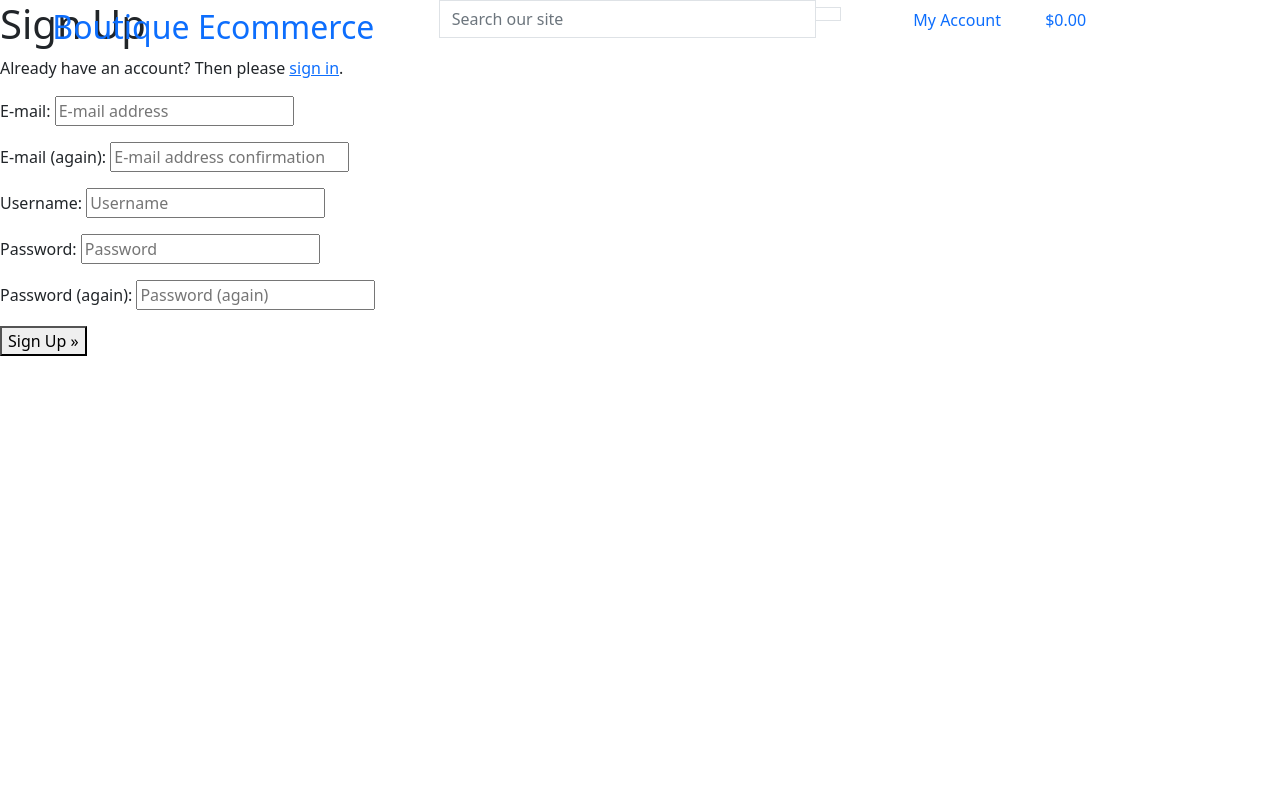
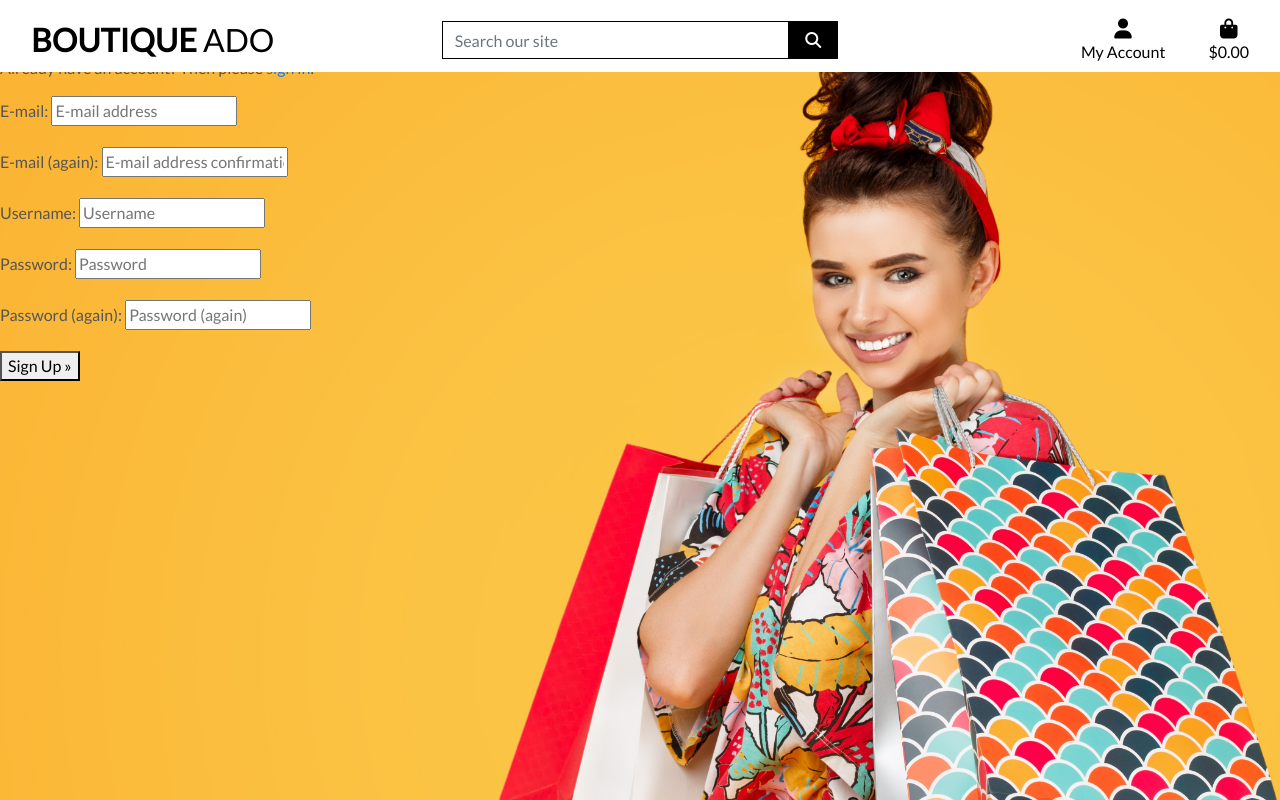
Before and after one commit to Tawnygoody/boutique-ecommerce, a Django app: page /accounts/signup/ in a window 1280 px wide. Run offline with Django 3.2, Linux system fonts and the light colour scheme; some libraries are stand-ins or nearby versions.

Commit message:
completed home page header and css

```diff
--- a/boutique_ecommerce/settings.py
+++ b/boutique_ecommerce/settings.py
@@ -147,6 +147,10 @@ USE_TZ = True
 # https://docs.djangoproject.com/en/3.2/howto/static-files/
 
 STATIC_URL = '/static/'
+STATICFILES_DIRS = (os.path.join(BASE_DIR, 'static'),)
+
+MEDIA_URL = '/media/'
+MEDIA_ROOT = os.path.join(BASE_DIR, 'media')
 
 # Default primary key field type
 # https://docs.djangoproject.com/en/3.2/ref/settings/#default-auto-field
--- a/boutique_ecommerce/urls.py
+++ b/boutique_ecommerce/urls.py
@@ -15,9 +15,11 @@ Including another URLconf
 """
 from django.contrib import admin
 from django.urls import path, include
+from django.conf import settings
+from django.conf.urls.static import static
 
 urlpatterns = [
     path('admin/', admin.site.urls),
     path('accounts/', include('allauth.urls')),
     path('', include('home.urls')),
-]
+] + static(settings.MEDIA_URL, document_root=settings.MEDIA_ROOT)
--- /dev/null
+++ b/static/css/base.css
@@ -0,0 +1,81 @@
+html {
+    height: 100%
+}
+
+body {
+    background: url('/media/homepage_background_cropped.jpg') no-repeat center center fixed;
+    background-size: cover;
+    height: calc(100vh - 164px);
+    color: #555;
+    font-family: 'Lato';
+}
+
+/* from Bulma */
+.icon {
+    align-items: center;
+    display: inline-flex;
+    justify-content: center;
+    height: 1.5rem;
+    width: 1.5rem;
+}
+
+.logo-font {
+    text-transform: uppercase;
+}
+
+.main-logo-link {
+    width: fit-content;
+}
+
+.shop-now-button {
+    background: black;
+    color: white;
+    min-width: 260px;
+}
+
+.btn-black {
+    background: black;
+    color: white;
+}
+
+.shop-now-button:hover,
+.shop-now-button:active,
+.shop-now-button:focus,
+.btn-black:hover,
+.btn-black:active,
+.btn-black:focus {
+    background: #222;
+    color: white;
+}
+
+.text-black {
+    color: #000 !important;
+}
+
+.border-black {
+    border: 1px solid black !important;
+}
+
+/* -------------------------------- Media Queries */
+
+/* Slightly larger container on xl screens */
+@media (min-width: 1200px) {
+  .container {
+    max-width: 80%;
+  }
+}
+
+/* fixed top navbar only on medium and up */
+@media (min-width: 992px) {
+    .fixed-top-desktop-only {
+        position: fixed;
+        top: 0;
+        right: 0;
+        left: 0;
+        z-index: 1030;
+    }
+
+    .header-container {
+        padding-top: 164px;
+    }
+}
--- a/templates/base.html
+++ b/templates/base.html
@@ -2,53 +2,47 @@
 
 <!doctype html>
 <html lang="en">
-
-<head>
+  <head>
 
     {% block meta %}
-        <meta http-equiv="X-UA-Compatible" content="ie-edge">
+        <meta http-equiv="X-UA-Compatible" content="ie=edge">
         <meta charset="utf-8">
-        <meta name="viewport" content="width=device-width, initial-scale=1">
+        <meta name="viewport" content="width=device-width, initial-scale=1, shrink-to-fit=no">
     {% endblock %}
 
     {% block extra_meta %}
     {% endblock %}
 
     {% block corecss %}
-        <link href="https://cdn.jsdelivr.net/npm/bootstrap@5.0.2/dist/css/bootstrap.min.css" rel="stylesheet"
-            integrity="sha384-EVSTQN3/azprG1Anm3QDgpJLIm9Nao0Yz1ztcQTwFspd3yD65VohhpuuCOmLASjC" crossorigin="anonymous">
+        <link rel="stylesheet" href="https://stackpath.bootstrapcdn.com/bootstrap/4.4.1/css/bootstrap.min.css" integrity="sha384-Vkoo8x4CGsO3+Hhxv8T/Q5PaXtkKtu6ug5TOeNV6gBiFeWPGFN9MuhOf23Q9Ifjh" crossorigin="anonymous">
+        <link href="https://fonts.googleapis.com/css2?family=Lato&display=swap" rel="stylesheet">
+        <link href="{% static 'css/base.css' %}" rel="stylesheet">
     {% endblock %}
 
     {% block extra_css %}
     {% endblock %}
 
     {% block corejs %}
-        <script src="https://cdn.jsdelivr.net/npm/bootstrap@5.0.2/dist/js/bootstrap.bundle.min.js"
-            integrity="sha384-MrcW6ZMFYlzcLA8Nl+NtUVF0sA7MsXsP1UyJoMp4YLEuNSfAP+JcXn/tWtIaxVXM" crossorigin="anonymous">
-        </script>
-        <script src="https://cdn.jsdelivr.net/npm/@popperjs/core@2.9.2/dist/umd/popper.min.js"
-            integrity="sha384-IQsoLXl5PILFhosVNubq5LC7Qb9DXgDA9i+tQ8Zj3iwWAwPtgFTxbJ8NT4GN1R8p" crossorigin="anonymous">
-        </script>
-        <script src="https://cdn.jsdelivr.net/npm/bootstrap@5.0.2/dist/js/bootstrap.min.js"
-            integrity="sha384-cVKIPhGWiC2Al4u+LWgxfKTRIcfu0JTxR+EQDz/bgldoEyl4H0zUF0QKbrJ0EcQF" crossorigin="anonymous">
-        </script>
+        <script src="https://kit.fontawesome.com/5779558863.js" crossorigin="anonymous"></script>
+        <script src="https://code.jquery.com/jquery-3.4.1.slim.min.js" integrity="sha384-J6qa4849blE2+poT4WnyKhv5vZF5SrPo0iEjwBvKU7imGFAV0wwj1yYfoRSJoZ+n" crossorigin="anonymous"></script>
+        <script src="https://cdn.jsdelivr.net/npm/popper.js@1.16.0/dist/umd/popper.min.js" integrity="sha384-Q6E9RHvbIyZFJoft+2mJbHaEWldlvI9IOYy5n3zV9zzTtmI3UksdQRVvoxMfooAo" crossorigin="anonymous"></script>
+        <script src="https://stackpath.bootstrapcdn.com/bootstrap/4.4.1/js/bootstrap.min.js" integrity="sha384-wfSDF2E50Y2D1uUdj0O3uMBJnjuUD4Ih7YwaYd1iqfktj0Uod8GCExl3Og8ifwB6" crossorigin="anonymous"></script>
     {% endblock %}
 
-    {% block extra_js%}
+    {% block extra_js %}
     {% endblock %}
 
-    <title>Boutique-Ecommerce {% block extra_title %}{% endblock %}</title>
-</head>
-
-<body>
+    <title>Boutique Ado {% block extra_title %}{% endblock %}</title>
+  </head>
+  <body>
     <header class="container-fluid fixed-top">
-        <div class="row">
-            <div class="col-12 col-lg-4 my_auto py-1 py-lg-0 text-center text-lg-left">
+        <div class="row bg-white pt-lg-2 d-none d-lg-flex" id="topnav">
+            <div class="col-12 col-lg-4 my-auto py-1 py-lg-0 text-center text-lg-left">
                 <a href="{% url 'home' %}" class="nav-link main-logo-link">
-                    <h2 class="logo-font text-black my-0">Boutique Ecommerce</h2>
+                    <h2 class="logo-font text-black my-0"><strong>Boutique</strong> Ado</h2>
                 </a>
             </div>
-            <div class="col-12 col-lg-4 my_auto py-1 py-lg-0">
+            <div class="col-12 col-lg-4 my-auto py-1 py-lg-0">
                 <form method="GET" action="">
                     <div class="input-group w-100">
                         <input class="form-control border border-black rounded-0" type="text" name="q" placeholder="Search our site">
@@ -62,8 +56,8 @@
                     </div>
                 </form>
             </div>
-            <div class="col-12 col-lg-4 my_auto py-1 py-lg-0">
-                <ul clas="list-inline list-unstyled text-center text-lg-right my-0">
+            <div class="col-12 col-lg-4 my-auto py-1 py-lg-0">
+                <ul class="list-inline list-unstyled text-center text-lg-right my-0">
                     <li class="list-inline-item dropdown">
                         <a class="text-black nav-link" href="#" id="user-options" data-toggle="dropdown" aria-haspopup="true" aria-expanded="false">
                             <div class="text-center">
@@ -117,6 +111,5 @@
     {% endblock %}
 
 
-</body>
-
+  </body>
 </html>
```
Also changed, not shown: media/homepage_background_cropped.jpg (added).
